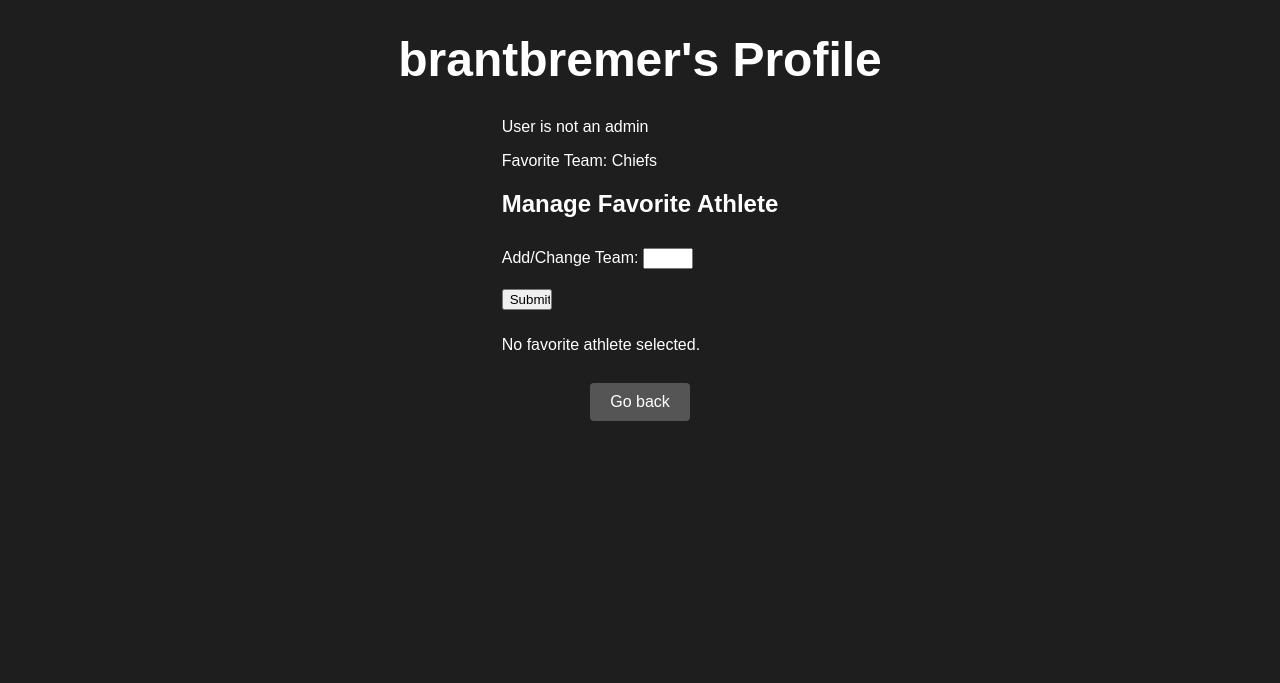
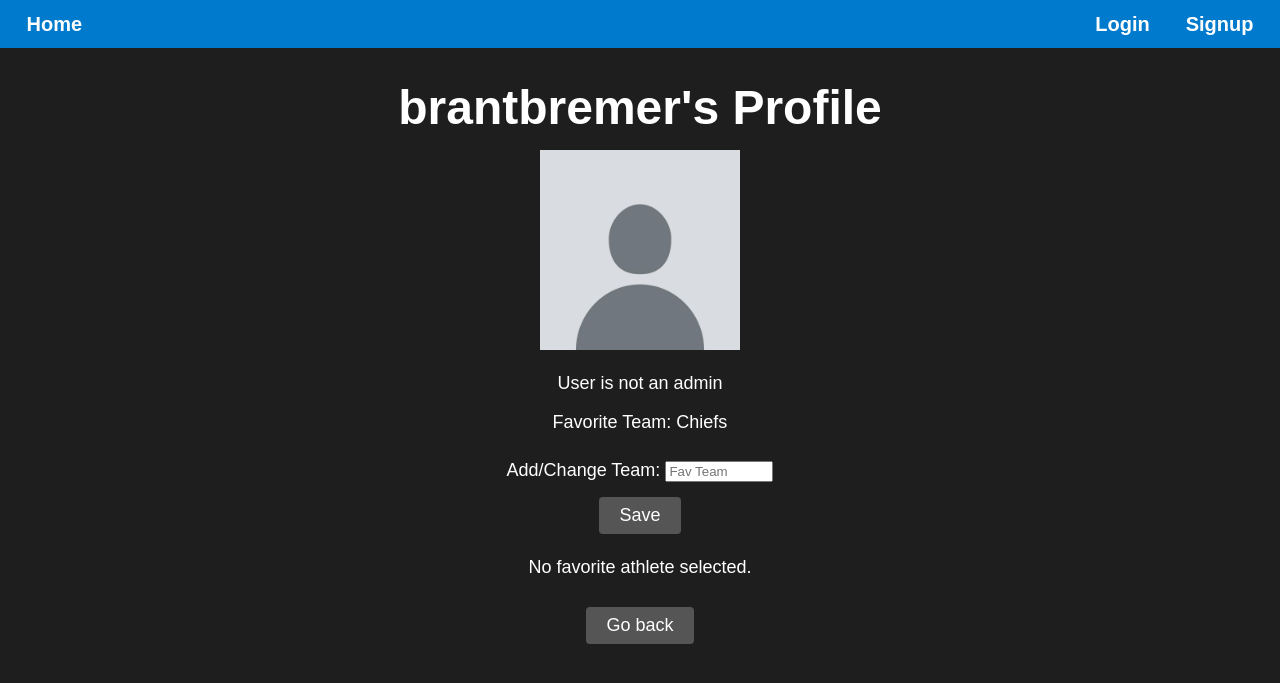
Before and after one commit to BenBiehl/Sports-Database, a Django app: a page that uses main/templates/main/user_page.html in a window 1280 px wide. Shown: the top 683 px of the page. Run offline with Django 5.2, Linux system fonts and the light colour scheme; data comes from the database, SQL or seed files in the repository; both versions use the stored data as it was after the commit.

Commit message:
user page done

```diff
--- a/main/forms.py
+++ b/main/forms.py
@@ -14,7 +14,8 @@ class LogSignForm(forms.Form):
 class ProfileForm(forms.Form):
     fav_team = forms.CharField(
         label="Add/Change Team",
-        max_length=20
+        max_length=20,
+        widget=forms.TextInput(attrs={'placeholder': 'Fav Team', 'style': 'width: 100px;'})
     )
 
 class AddAthleteForm(forms.ModelForm):
--- a/main/static/styles.css
+++ b/main/static/styles.css
@@ -302,3 +302,12 @@ td {
 .sport-stats p {
     font-size: 24px;
 }
+
+.profile-container {
+    text-align: center;
+    font-size: 18px;
+}
+
+.profile-container button {
+    padding: 8px 20px;
+}
--- a/main/templates/main/user_page.html
+++ b/main/templates/main/user_page.html
@@ -1,7 +1,29 @@
 {% load static %}
+<!DOCTYPE html>
+<html lang="en">
+<head>
+    <meta charset="UTF-8" />
+    <meta name="viewport" content="width=device-width, initial-scale=1.0" />
+    <title>User Page</title>
+    <link rel="stylesheet" href="{% static 'styles.css' %}" />
+</head>
+<body>
+    <div class="header">
+        <p><a href="{% url 'landing_page' %}">Home</a></p>
+        <div class="header-container">
+            {% if not logged_in %}
+            <p><a href="{% url 'login_page' %}">Login</a></p>
+            <p><a href="{% url 'signup_page' %}">Signup</a></p>
+            {% else %}
+            <p><a href="{% url 'logout' %}">Logout</a></p>
+            <p><a href="{% url 'user_page' curr_user_name %}">Profile</a></p>
+            {% endif %}
+        </div>
+    </div>
 
     <h1>{{ user.userName }}'s Profile</h1>
     <div class="profile-container">
+        <img src="{% static "images/default_picture.jpg" %}" style="width: 200px; height: auto;">
         {% if user.isAdmin %}
         <p>User is an admin</p>
         {% else %}
@@ -10,17 +32,16 @@
         <p>Favorite Team: {{ user.teamName }}</p>
 
         <section class="favorite-athlete-section">
-        <h3>Manage Favorite Athlete</h3>
             <form method="post" class="favorite-athlete-form">
                 {% csrf_token %}
                 {{ form }}
-            <input type="submit" value="Submit" class="btn-submit">
+                <button type="submit" class="btn-secondary">Save</button>
             </form>
 
             {% if user.favAthlete %}
             <div class="favorite-athlete-info">
                 <p><strong>Favorite Athlete:</strong> {{ user.favAthlete.firstName }} {{ user.favAthlete.lastName }}</p>
-            <p><em>{{ user.favAthlete.sport }}</em> | <em>{{ user.favAthlete.teamName }}</em></p>
+                <p><em>{{ user.favAthlete.sport|capfirst }}</em> | <em>{{ user.favAthlete.teamName }}</em></p>
             </div>
             {% else %}
             <p>No favorite athlete selected.</p>
@@ -33,6 +54,4 @@
             </form>
         </div>
     </div>
-
-<!-- Link to the styles.css -->
-<link rel="stylesheet" type="text/css" href="{% static 'styles.css' %}">
+</body>
--- a/main/views.py
+++ b/main/views.py
@@ -140,6 +140,8 @@ def signup_page(request):
     return render(request, "main/signup_page.html", context)
 
 def user_page(request, user_name):
+    logged_in = request.session.get('logged_in', False)
+    curr_user_name = request.session.get('curr_user_name', "")
     user = get_object_or_404(User, pk=user_name)
     invalid_info = False
     form = ProfileForm()
@@ -160,7 +162,9 @@ def user_page(request, user_name):
     context = {
         "user": user,
         "form": form,
-        "invalid_info": invalid_info
+        "invalid_info": invalid_info,
+        "logged_in": logged_in,
+        "curr_user_name": curr_user_name
     }
 
     return render(request, "main/user_page.html", context)
```
Also changed, not shown: db.sqlite3. Lines whose indentation alone changed are shown as unchanged.
